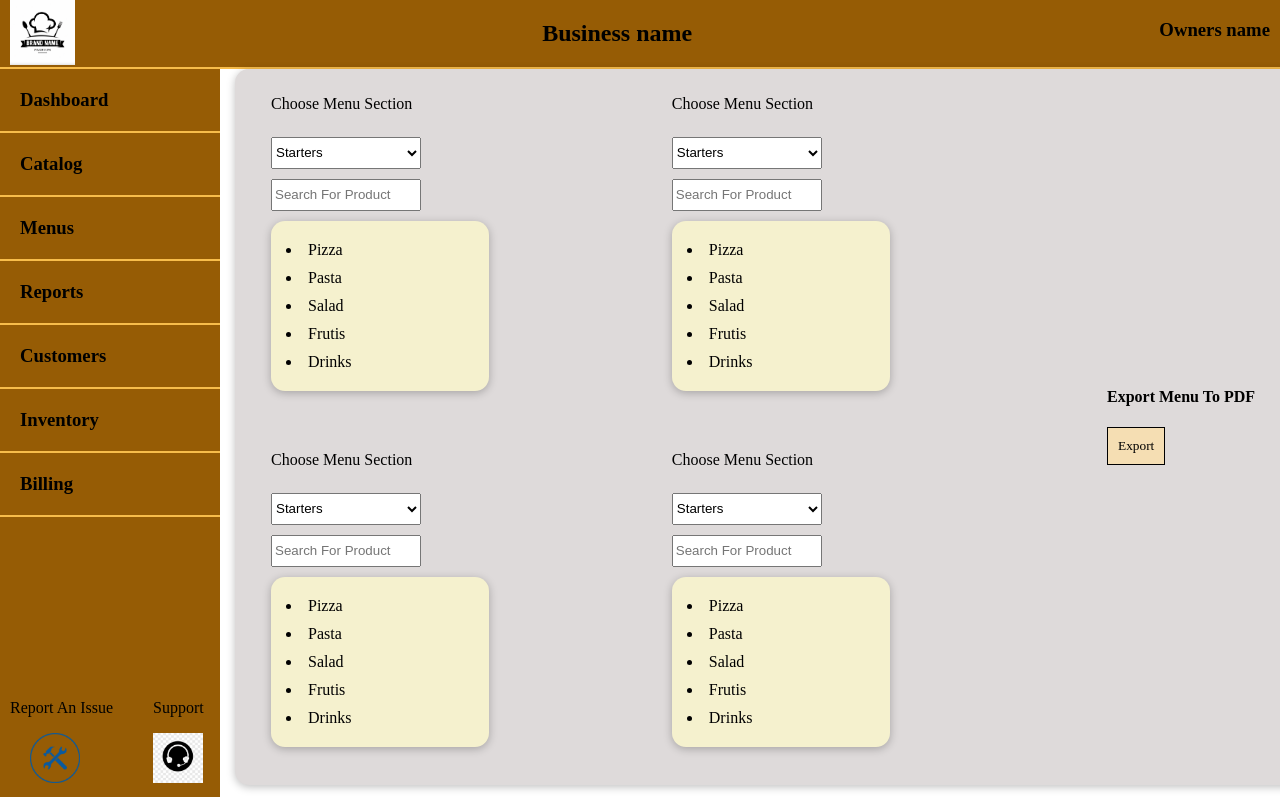
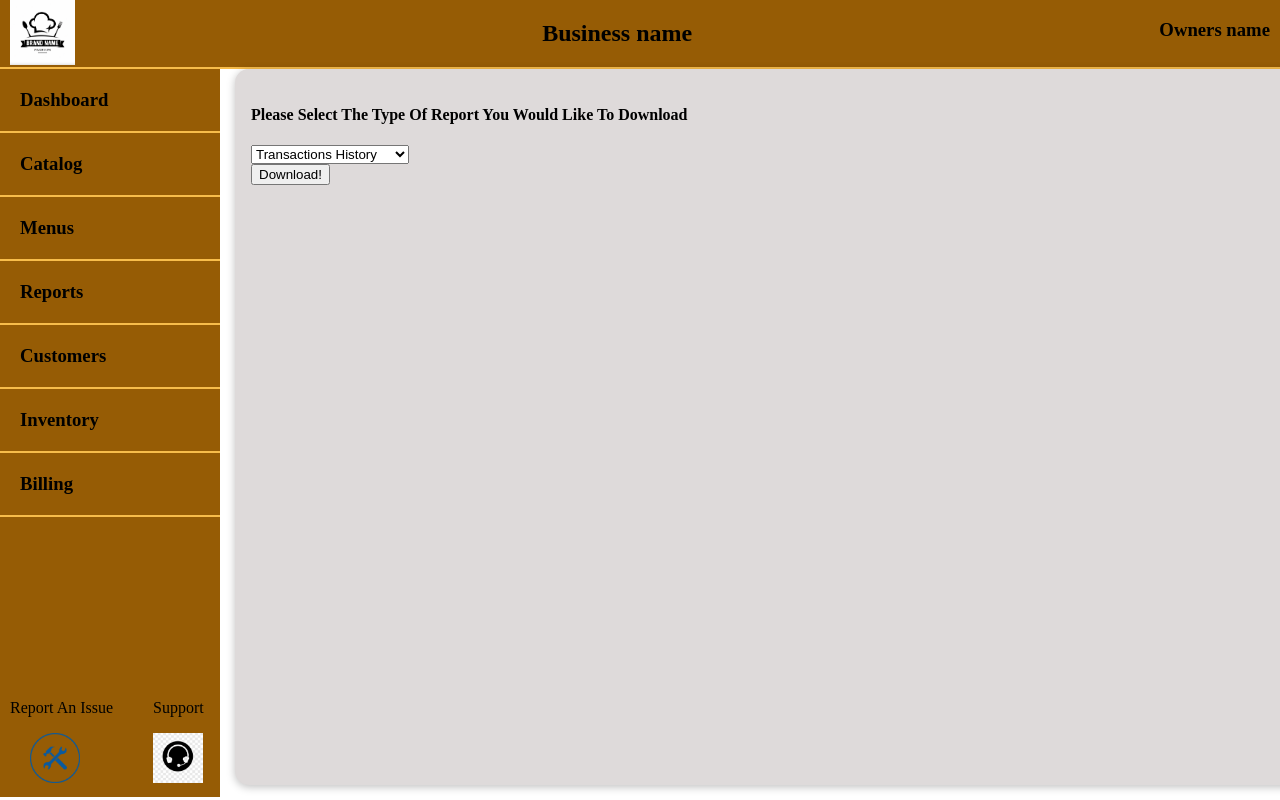
Before and after one commit to danmachlenkin/Back-Office-For-Restaurants, a React (Create React App) app: page / in a window 1280 px wide. Shown: the top 800 px of the page. Built offline with nearby package versions, Linux system fonts and the light colour scheme.

Commit message:
starting to work on the Reports page

```diff
--- a/src/App.js
+++ b/src/App.js
@@ -7,6 +7,7 @@ import Card from "./Components/UI/Card";
 import Dashboard from "./pages/Dashboards";
 import Catalog from "./pages/Catalog";
 import Menus from "./pages/Menus";
+import Reports from "./pages/Reports";
 
 //CSS imports
 import modules from "./App.module.css";
@@ -27,7 +28,8 @@ function App() {
             <Card>
               {/* <Dashboard /> */}
               {/* <Catalog /> */}
-              <Menus />
+              {/* <Menus /> */}
+              <Reports />
             </Card>
           </section>
         </main>
--- /dev/null
+++ b/src/pages/Reports.js
@@ -0,0 +1,28 @@
+import React, { Fragment } from "react";
+
+//JS imports
+
+
+//CSS imports
+import modules from './Reports.module.css';
+
+const Reports = () => {
+
+    return <Fragment>
+        <div>
+            <h4>Please Select The Type Of Report You Would Like To Download</h4>
+            <select>
+                <option value="transactionsHistory">Transactions History</option>
+                <option value="accountentReport">Accountent Report</option>
+                <option value="timeClock">Employees Time Clock</option>
+            </select>
+        </div>
+        <div>
+            {/* <TimeRange /> */}
+        </div>
+        <button>Download!</button>
+    </Fragment>
+
+};
+
+export default Reports;
```
Also changed, not shown: src/Components/Reports/TimeRange.js (added), src/Components/Reports/TimeRange.module.css (added), src/pages/Reports.module.css (added).
